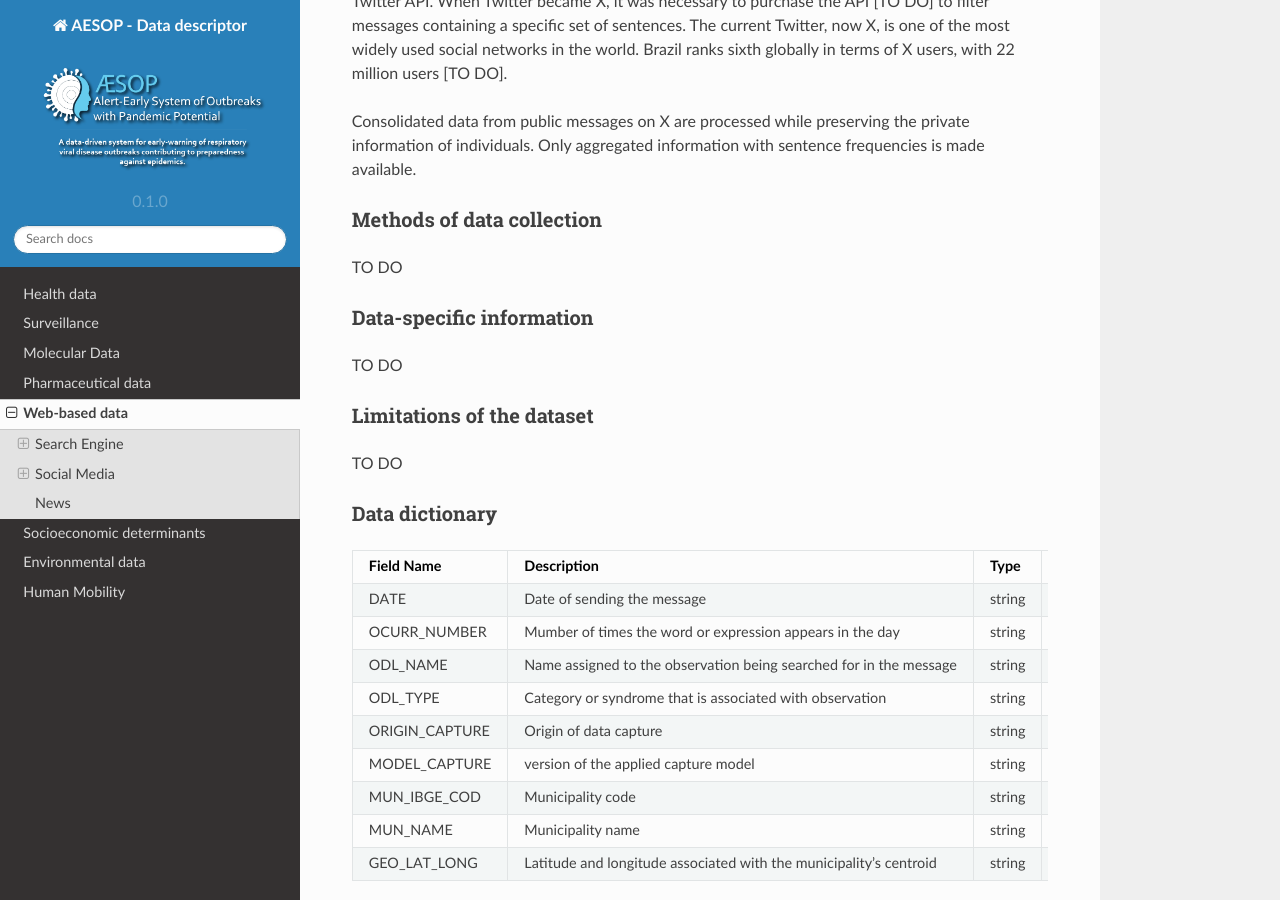
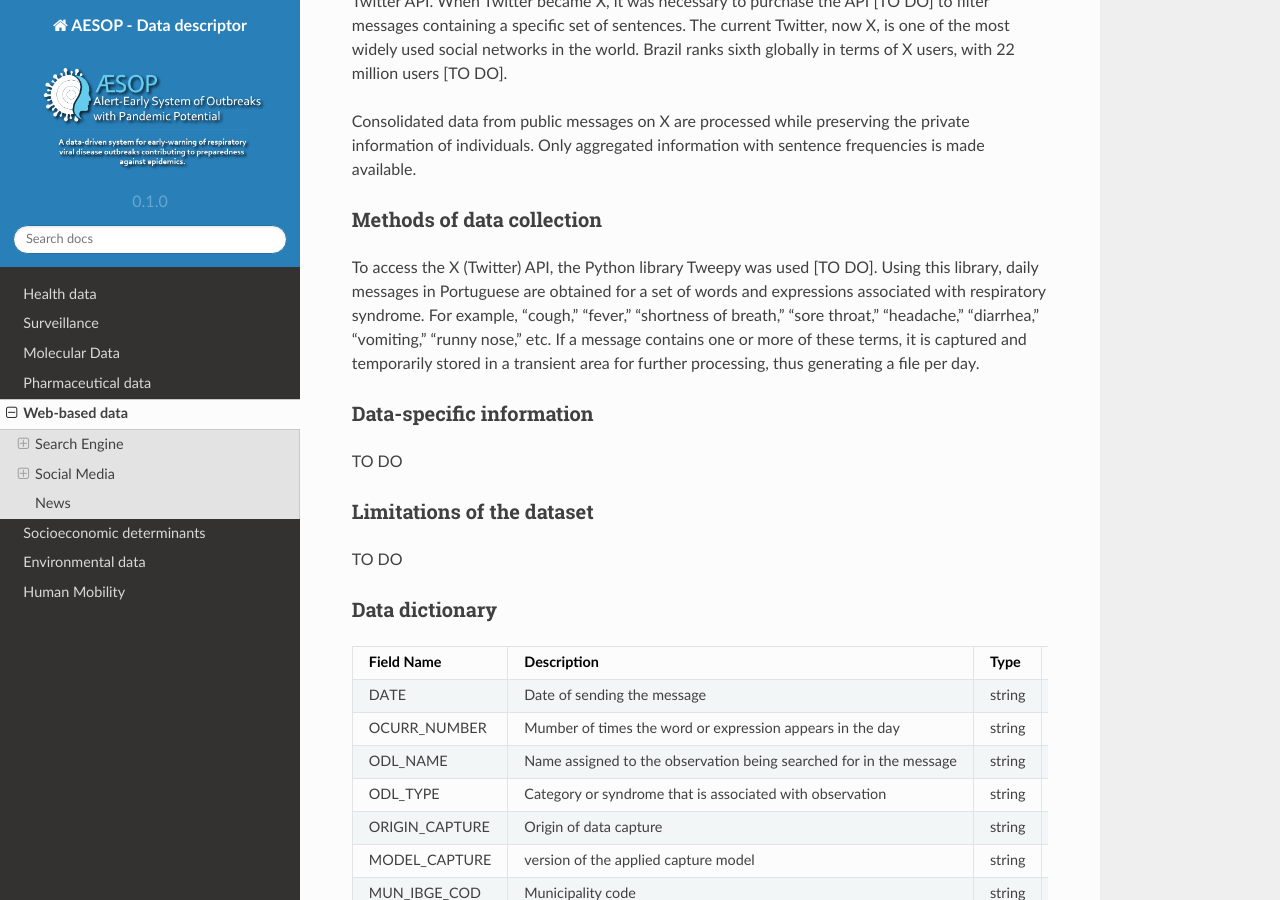
Before and after one commit to cidacslab/AESOP-Data-Documentation, a Sphinx documentation site: the page built from docs/source/web_based.rst, in a window 1280 px wide and 900 px high, scrolled down 4387 px. Built offline with Sphinx 7.4.7 and the Read the Docs theme 2.0.0, drawn with Linux system fonts in a browser that asks for light colours.

Commit message:
Update web_based.rst

```diff
--- a/docs/source/web_based.rst
+++ b/docs/source/web_based.rst
@@ -123,7 +123,7 @@ Consolidated data from public messages on X are processed while preserving the p
 
 Methods of data collection
 ^^^^^^^^^^^^^^^^^^^^^^^^^^
-TO DO
+To access the X (Twitter) API, the Python library Tweepy was used [TO DO]. Using this library, daily messages in Portuguese are obtained for a set of words and expressions associated with respiratory syndrome. For example, "cough," "fever," "shortness of breath," "sore throat," "headache," "diarrhea," "vomiting," "runny nose," etc. If a message contains one or more of these terms, it is captured and temporarily stored in a transient area for further processing, thus generating a file per day.
 
 
 Data-specific information
```
